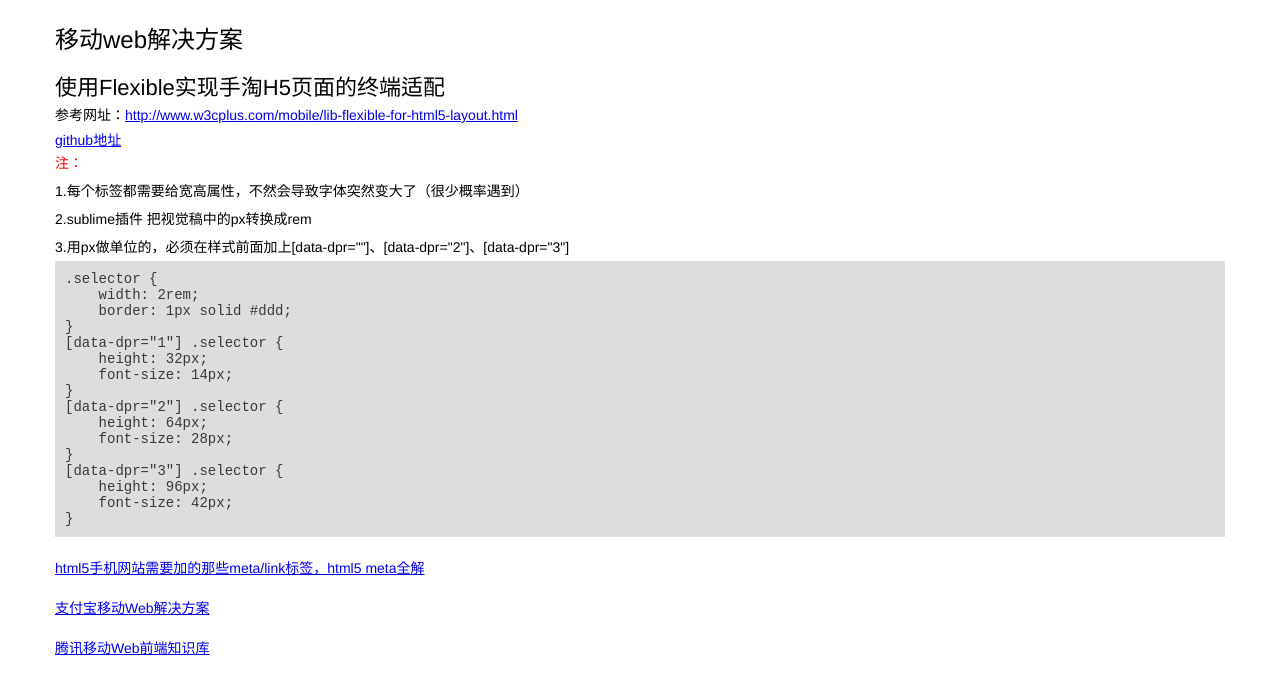
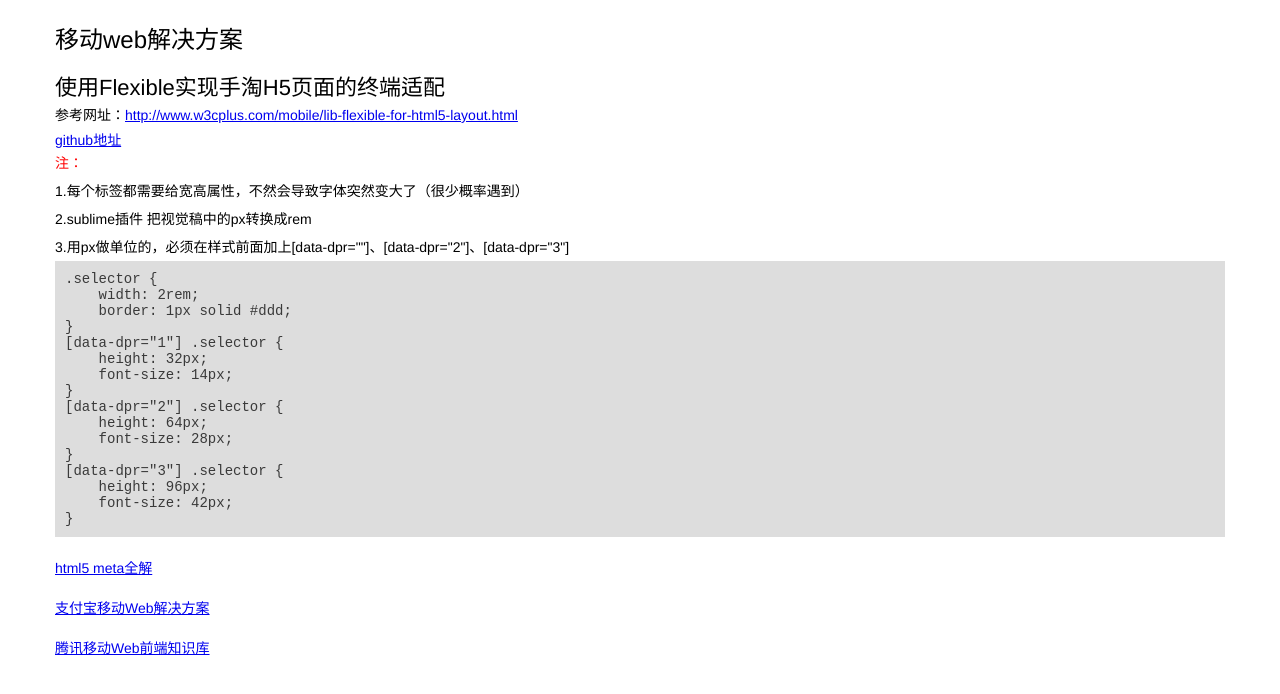
Before and after one commit to luozyiii/blog, a Jekyll site: the page built from _posts/2016-01-10-移动web解决方案.md, in a window 1280 px wide. Shown: the top 694 px of the page. Built offline with Jekyll 4.4.1, drawn with Linux system fonts in a browser that asks for light colours.

Commit message:
调整格式

```diff
--- a/_posts/2016-01-10-移动web解决方案.md
+++ b/_posts/2016-01-10-移动web解决方案.md
@@ -44,7 +44,7 @@ title: 移动web解决方案
 	</div>
 
 	<div class="m-list">
-		<a href="http://blog.csdn.net/kongjiea/article/details/17092413" target="_blank"> html5手机网站需要加的那些meta/link标签，html5 meta全解 </a>
+		<a href="http://blog.csdn.net/kongjiea/article/details/17092413" target="_blank">html5 meta全解 </a>
 	</div>
 
 	<div class="m-list">
```
